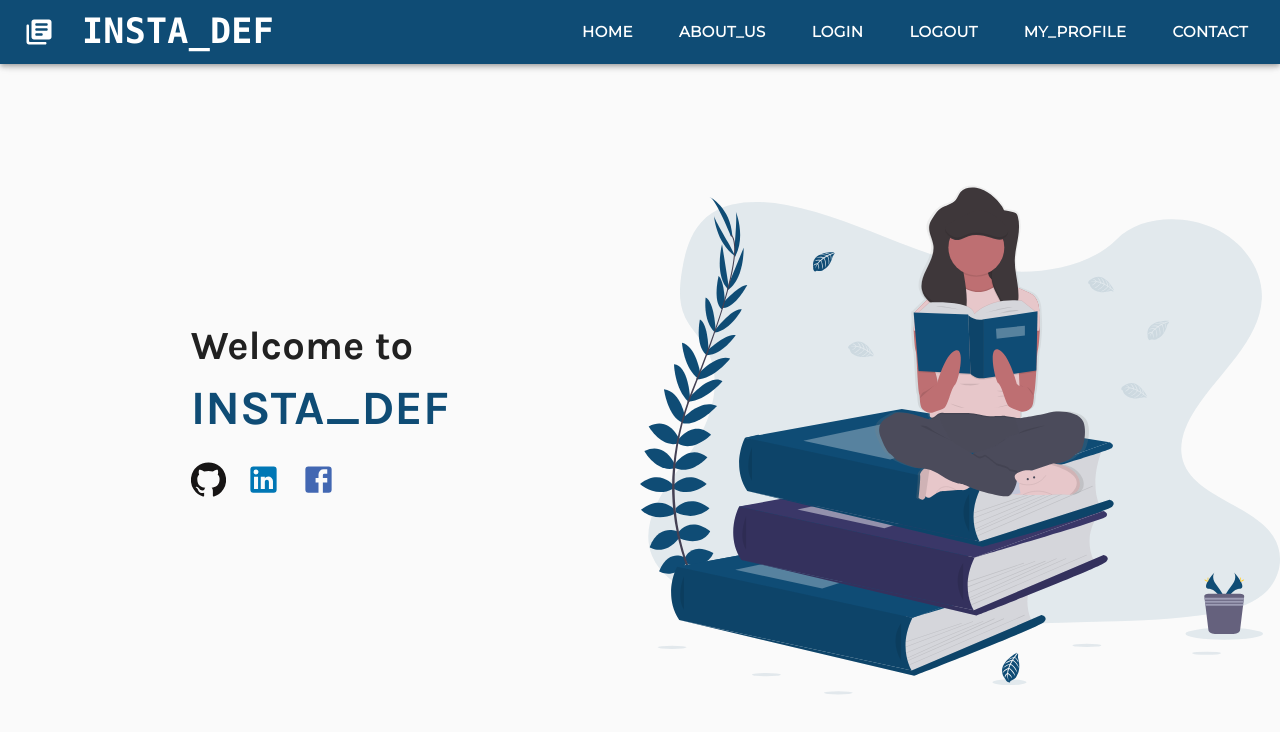
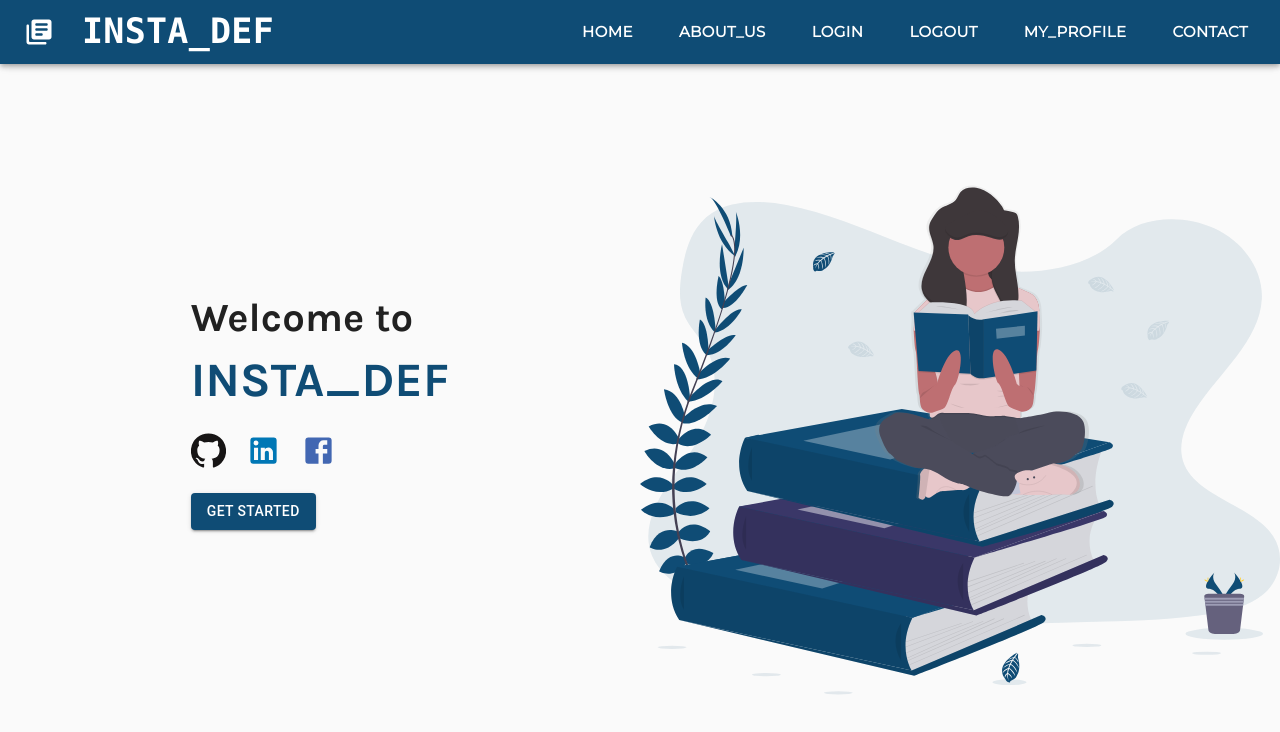
Before and after one commit to GoutamrajSahu/INSTA_DEF_2.0_Frontend, a React (Create React App) app: page / in a window 1280 px wide. Shown: the top 732 px of the page. Built offline with nearby package versions, Linux system fonts and the light colour scheme; a web font is replaced by a local one.

Commit message:
Add get started button

```diff
--- a/src/components/landingPage.jsx
+++ b/src/components/landingPage.jsx
@@ -1,6 +1,7 @@
 import React,{useEffect} from "react";
 import { makeStyles } from '@material-ui/core/styles';
 // import Typography from '@material-ui/core/Typography';
+import Button from '@material-ui/core/Button';
 import Navbar from "./navbar";
 import { Box } from "@material-ui/core";
 import LinkedInIcon from '@material-ui/icons/LinkedIn';
@@ -51,6 +52,11 @@ const UseStyles = makeStyles((theme)=>({
   socialIcons:{
       fontSize: 35,
       marginRight: "20px",
+  },
+  btn:{
+    backgroundColor:"#0F4C75",
+    color: "white",
+    marginTop:"20px"
   }
 }));
 
@@ -77,6 +83,9 @@ return(
                           <a href=""><LinkedInIcon style={{color:"#0077b5"}} className={classes.socialIcons}/></a>
                           <a href=""><FacebookIcon style={{color:"#4267B2"}} className={classes.socialIcons}/></a>
                         </div>
+                        <div>
+                          <Button variant="contained" className={classes.btn} data-aos="fade-right" data-aos-duration="2200">Get Started</Button>
+                        </div>
                 </Box>
            </Box>
            <Box className={classes.introPicBox} data-aos="fade-left" data-aos-duration="2200">
```
